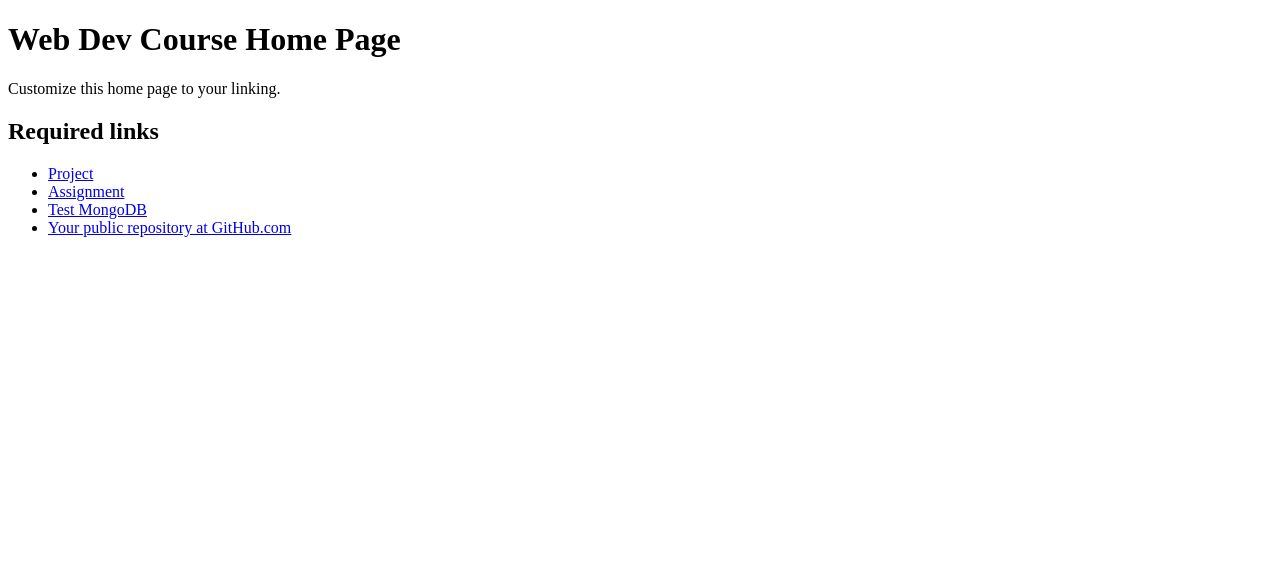
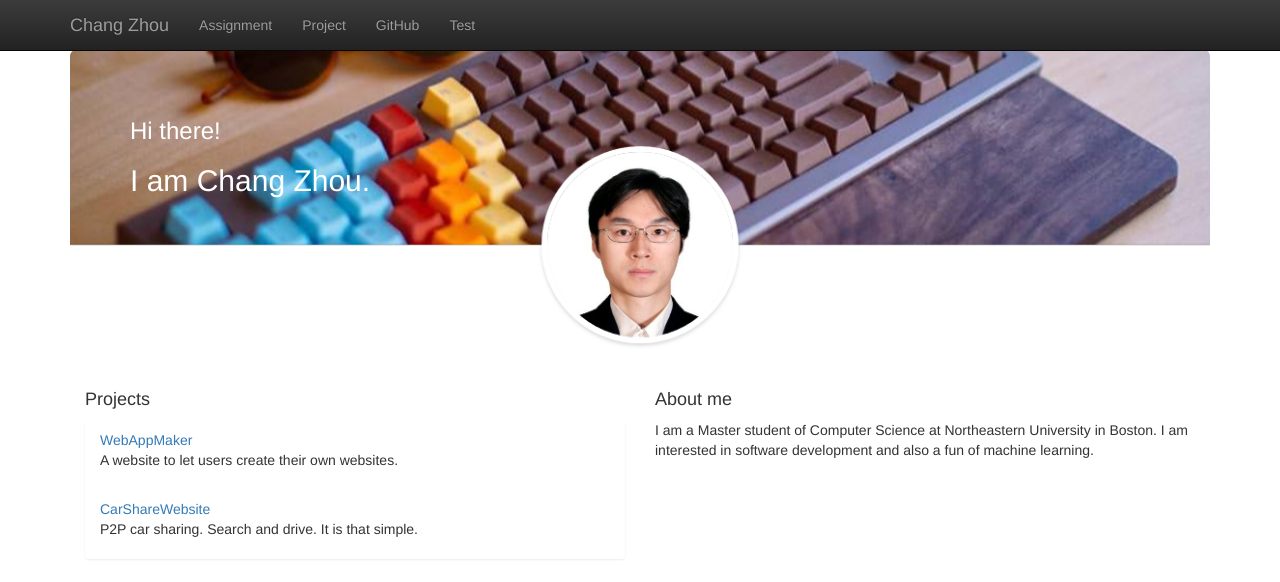
Before and after one commit to chang-zhou/zhou-chang-webdev, a website: page public/index.html in a window 1280 px wide. Drawn offline with Linux system fonts and the light colour scheme.

Commit message:
updated home page

```diff
--- /dev/null
+++ b/public/index.css
@@ -0,0 +1,22 @@
+.list-group-item {
+    border: none;
+}
+
+.list-group {
+    border: none;
+}
+
+.jumbotron {
+    margin-top: 50px;
+    background-image: url("/assignment/img/background.png");
+    background-size: cover;
+    background-position: center bottom;
+    min-height: 300px;
+    color: white;
+}
+
+.photo {
+    width: 10%;
+    height: 10%;
+    margin-top: 50px;
+}
--- a/public/index.html
+++ b/public/index.html
@@ -3,28 +3,74 @@
 <head>
     <meta charset="UTF-8">
     <title>Web Dev Course Home Page</title>
+    <!-- Bootstrap core CSS -->
+    <link href="./vendor/css/bootstrap/css/bootstrap.css" rel="stylesheet">
+    <!-- Bootstrap theme -->
+    <link href="./vendor/css/bootstrap/css/bootstrap-theme.css" rel="stylesheet">
+    <link href="index.css" rel="stylesheet">
 </head>
 <body>
-    <h1>Web Dev Course Home Page</h1>
 
-    <p>
-        Customize this home page to your linking.
-    </p>
+<div>
+    <nav class="navbar navbar-inverse navbar-fixed-top">
+        <div class="container">
+            <div class="navbar-header">
+                <button type="button" class="navbar-toggle collapsed" data-toggle="collapse" data-target="#navbar" aria-expanded="false" aria-controls="navbar">
+                    <span class="sr-only">Toggle navigation</span>
+                    <span class="icon-bar"></span>
+                    <span class="icon-bar"></span>
+                    <span class="icon-bar"></span>
+                </button>
+                <a class="navbar-brand" href="#!/">Chang Zhou</a>
+            </div>
+            <div id="navbar" class="navbar-collapse collapse">
+                <ul class="nav navbar-nav">
+                    <li><a href="assignment/index.html">Assignment</a></li>
+                    <li><a href="https://carsharewebsite.herokuapp.com">Project</a></li>
+                    <li><a href="https://github.com/chang-zhou/zhou-chang-webdev">GitHub</a></li>
+                    <li><a href="test/index.html">Test</a></li>
 
-    <h2>Required links</h2>
-    <ul>
-        <li>
-            <a href="https://carsharewebsite.herokuapp.com">Project</a>
-        </li>
-        <li>
-            <a href="assignment/index.html">Assignment</a>
-        </li>
-        <li>
-            <a href="test/index.html">Test MongoDB</a>
-        </li>
-        <li>
-            <a href="https://github.com/chang-zhou/zhou-chang-webdev">Your public repository at GitHub.com</a>
-        </li>
-    </ul>
+                </ul>
+            </div><!--/.nav-collapse -->
+        </div>
+    </nav>
+</div>
+
+<div class="container theme-showcase" role="main">
+    <div></div>
+
+    <!-- Main jumbotron for a primary marketing message or call to action -->
+    <div class="jumbotron">
+        <h3>Hi there!</h3>
+        <h2>I am Chang Zhou.</h2>
+    </div>
+
+    <div class="container-fluid">
+        <div class="row">
+            <div class="col-xs-6">
+                <h4>Projects</h4>
+                <ul class="list-group">
+                    <li class="list-group-item">
+                        <a href="assignment/index.html">WebAppMaker</a>
+                        <p>A website to let users create their own websites.</p>
+                    </li>
+                    <li class="list-group-item">
+                        <a href="https://carsharewebsite.herokuapp.com">CarShareWebsite</a>
+                        <p>P2P car sharing. Search and drive. It is that simple.</p>
+                    </li>
+                </ul>
+            </div>
+            <div class="col-xs-6">
+                <h4>About me</h4>
+                <p>
+                    I am a Master student of Computer Science at Northeastern University in Boston.
+                    I am interested in software development and also a fun of machine learning.
+                </p>
+            </div>
+        </div>
+    </div>
+
+</div> <!-- /container -->
+
 </body>
 </html>
```
Also changed, not shown: public/assignment/img/background.jpg (added), public/assignment/img/background.png (added), public/assignment/img/changzhou.jpg (added).
